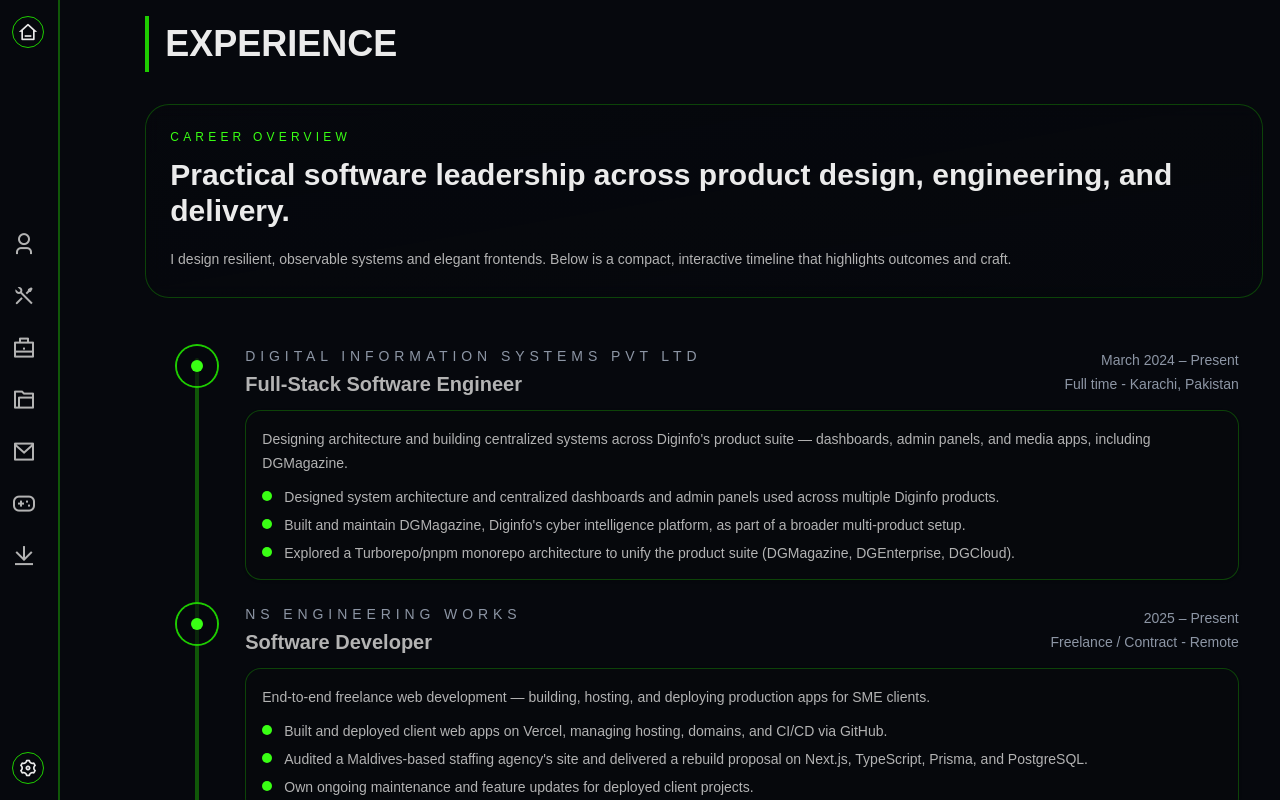
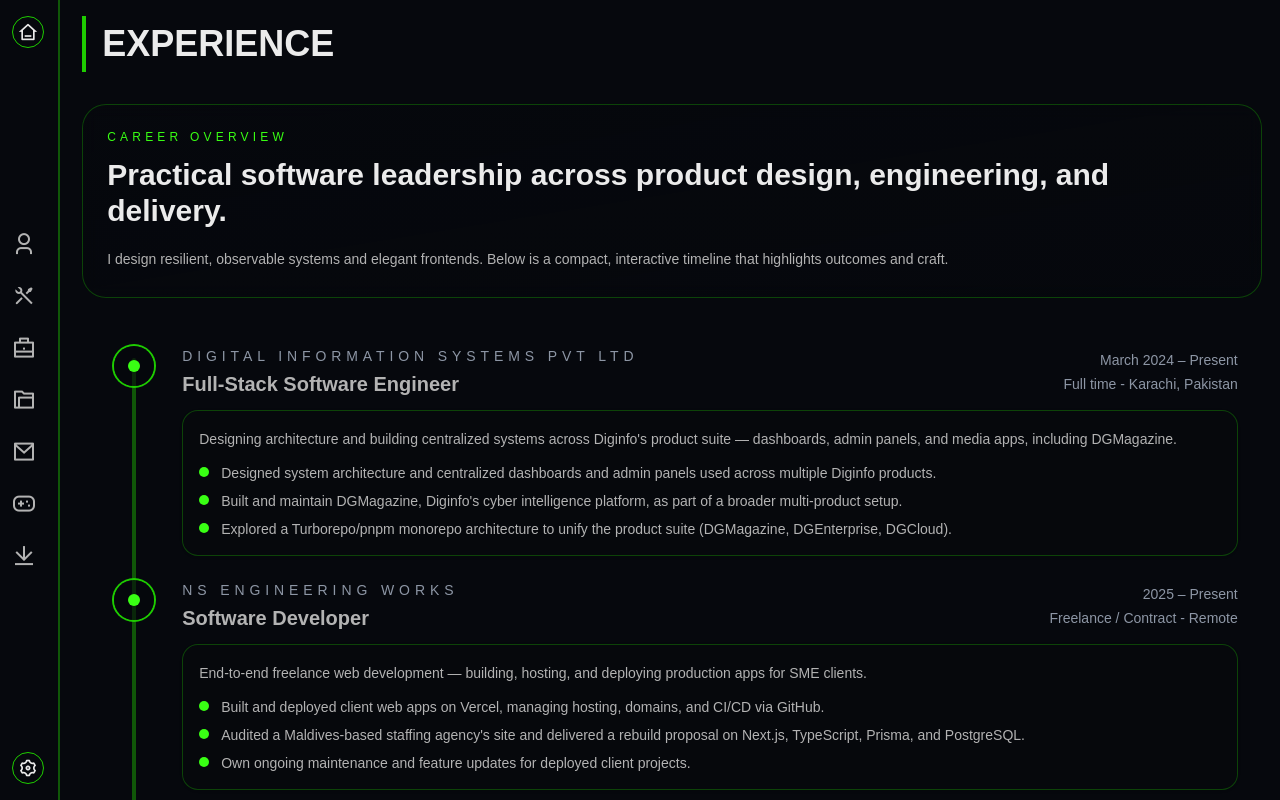
Before and after one commit to konain611/Portfolio, a Next.js app in the folder syedkonainnasir/: page /detailed/experience in a window 1280 px wide. Shown: the top 800 px of the page. Built offline with nearby package versions, Linux system fonts and the light colour scheme.

Commit message:
Update layout.js

```diff
--- a/syedkonainnasir/src/app/layout.js
+++ b/syedkonainnasir/src/app/layout.js
@@ -25,8 +25,8 @@ export default function RootLayout({ children }) {
       </head>
       <body className="min-h-full relative">
         <div className="h-full">
-            <main className="grow md:ml-16">{children}
-              <Footer />
+            <main className="grow">{children}
+              {/* <Footer /> */}
             </main>
         </div>
       </body>
```
